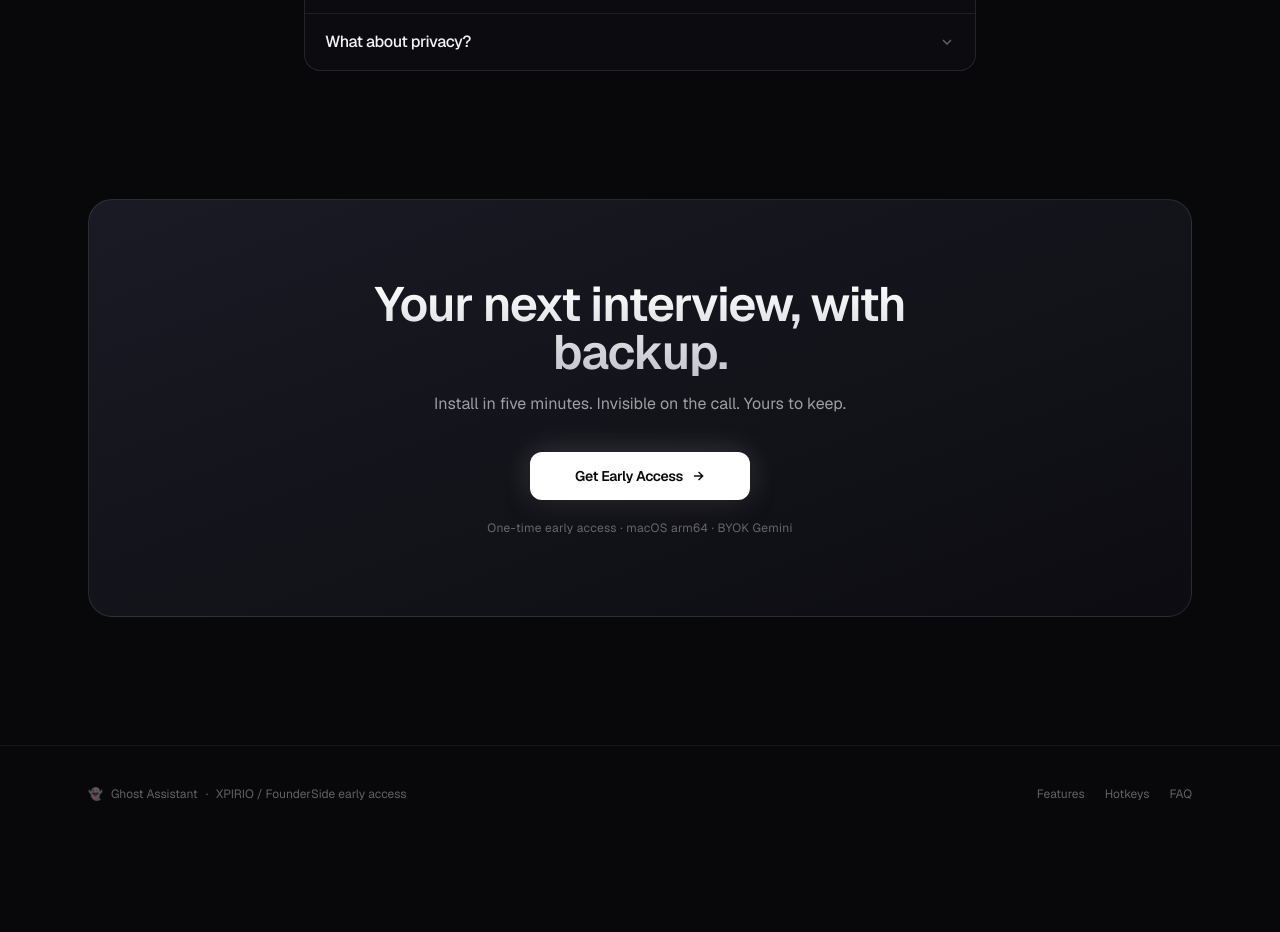
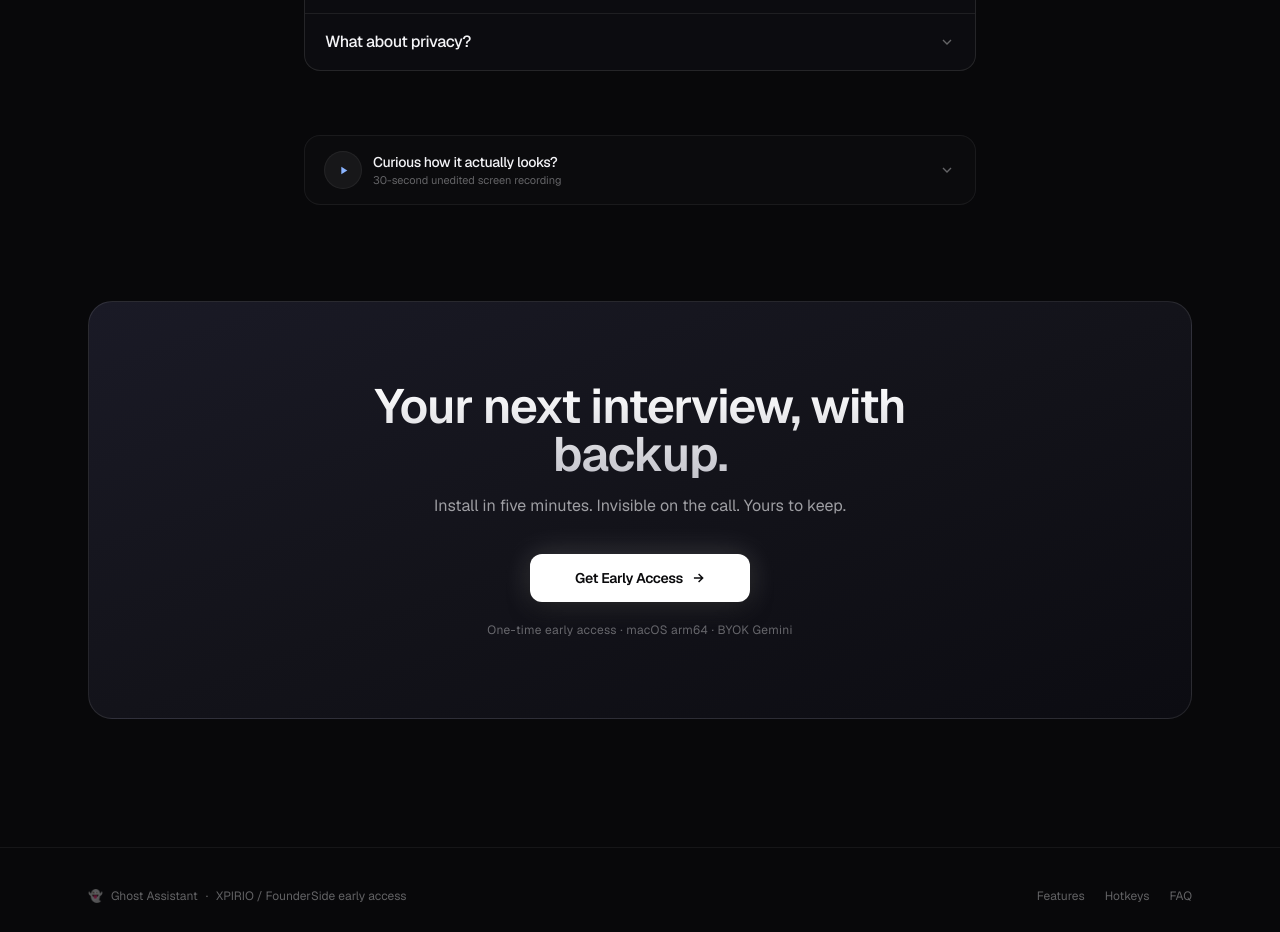
Before and after one commit to shramkovadym/ghost-assistant-landing, a Next.js app: page / in a window 1280 px wide. Shown: the part 4020-4952 px from the top of the page. Before the commit the page ends 4862 px from the top, so only its background shows below. Built offline with nearby package versions, Linux system fonts and the light colour scheme; no server answers.

Commit message:
add collapsible demo video section below faq

```diff
--- a/app/page.tsx
+++ b/app/page.tsx
@@ -2,6 +2,7 @@ import Link from "next/link";
 import { STRIPE_PAYMENT_URL } from "@/lib/site";
 import { Reveal } from "@/components/reveal";
 import { MacWindow } from "@/components/mac-window";
+import { DemoPlayer } from "@/components/demo-player";
 
 const features = [
   {
@@ -413,7 +414,46 @@ export default function Home() {
           </Reveal>
         </section>
 
-        <section className="mt-32">
+        <section className="mt-16">
+          <Reveal>
+            <details className="group mx-auto max-w-2xl overflow-hidden rounded-2xl border border-white/[0.06] bg-[var(--panel)]/30 transition hover:border-white/[0.12]">
+              <summary className="flex cursor-pointer list-none items-center justify-between gap-4 px-5 py-4">
+                <div className="flex items-center gap-3">
+                  <span className="flex h-9 w-9 items-center justify-center rounded-full bg-white/[0.05] text-[var(--accent)] ring-1 ring-white/10">
+                    <svg width="13" height="13" viewBox="0 0 24 24" fill="currentColor" aria-hidden>
+                      <path d="M8 5v14l11-7z" />
+                    </svg>
+                  </span>
+                  <div className="text-left">
+                    <span className="block text-sm font-medium tracking-tight text-[var(--fg)]">
+                      Curious how it actually looks?
+                    </span>
+                    <span className="block text-[11px] text-[var(--fg-mute)]">
+                      30-second unedited screen recording
+                    </span>
+                  </div>
+                </div>
+                <svg
+                  className="shrink-0 text-[var(--fg-mute)] transition-transform duration-300 group-open:rotate-180"
+                  width="16"
+                  height="16"
+                  viewBox="0 0 24 24"
+                  fill="none"
+                  stroke="currentColor"
+                  strokeWidth="2"
+                  aria-hidden
+                >
+                  <path d="M6 9l6 6 6-6" />
+                </svg>
+              </summary>
+              <div className="px-4 pb-4 pt-1 sm:px-5 sm:pb-5">
+                <DemoPlayer />
+              </div>
+            </details>
+          </Reveal>
+        </section>
+
+        <section className="mt-24">
           <Reveal>
             <div className="relative overflow-hidden rounded-3xl border border-white/10 bg-gradient-to-br from-[#1a1a26] via-[#13131a] to-[#0c0c12] px-6 py-14 text-center sm:px-12 sm:py-20">
               <div className="absolute inset-0 -z-10 opacity-50">
--- /dev/null
+++ b/components/demo-player.tsx
@@ -0,0 +1,65 @@
+"use client";
+
+import { useState } from "react";
+
+export function DemoPlayer() {
+  const [playing, setPlaying] = useState(false);
+
+  if (playing) {
+    return (
+      <video
+        src="/demo.mp4"
+        controls
+        autoPlay
+        playsInline
+        preload="metadata"
+        className="block aspect-video w-full overflow-hidden rounded-xl border border-white/10 bg-black shadow-[0_20px_50px_-10px_rgba(0,0,0,0.6)]"
+      />
+    );
+  }
+
+  return (
+    <button
+      type="button"
+      onClick={() => setPlaying(true)}
+      className="group relative block aspect-video w-full overflow-hidden rounded-xl border border-white/10 bg-gradient-to-br from-[#16161c] to-[#0a0a0d] transition-all duration-300 hover:border-white/20 hover:shadow-[0_20px_50px_-10px_rgba(138,180,255,0.25)]"
+      aria-label="Play demo video"
+    >
+      <div
+        className="absolute inset-0 opacity-70"
+        style={{
+          backgroundImage:
+            "radial-gradient(circle at 30% 30%, rgba(138,180,255,0.18), transparent 60%), radial-gradient(circle at 70% 70%, rgba(192,132,252,0.14), transparent 60%)",
+        }}
+        aria-hidden
+      />
+      <div
+        className="absolute inset-0 opacity-30"
+        style={{
+          backgroundImage:
+            "linear-gradient(rgba(255,255,255,0.04) 1px, transparent 1px), linear-gradient(90deg, rgba(255,255,255,0.04) 1px, transparent 1px)",
+          backgroundSize: "32px 32px",
+        }}
+        aria-hidden
+      />
+
+      <div className="absolute inset-0 flex items-center justify-center">
+        <div className="relative flex h-16 w-16 items-center justify-center rounded-full bg-white shadow-[0_0_40px_rgba(255,255,255,0.35)] transition-transform duration-300 group-hover:scale-110">
+          <span
+            className="absolute inset-0 rounded-full bg-white/30"
+            style={{ animation: "pulse-ring 2.4s ease-out infinite" }}
+            aria-hidden
+          />
+          <svg width="22" height="22" viewBox="0 0 24 24" fill="#0a0a0c" aria-hidden>
+            <path d="M8 5v14l11-7z" />
+          </svg>
+        </div>
+      </div>
+
+      <div className="absolute bottom-3 left-1/2 flex -translate-x-1/2 items-center gap-1.5 rounded-full border border-white/10 bg-black/70 px-3 py-1 text-[10px] font-medium uppercase tracking-wider text-zinc-400 backdrop-blur-sm">
+        <span className="h-1.5 w-1.5 rounded-full bg-[var(--accent)]" aria-hidden />
+        Raw 30s screencast
+      </div>
+    </button>
+  );
+}
```
Also changed, not shown: 1 other file (tests, documents, lock files or other folders).
